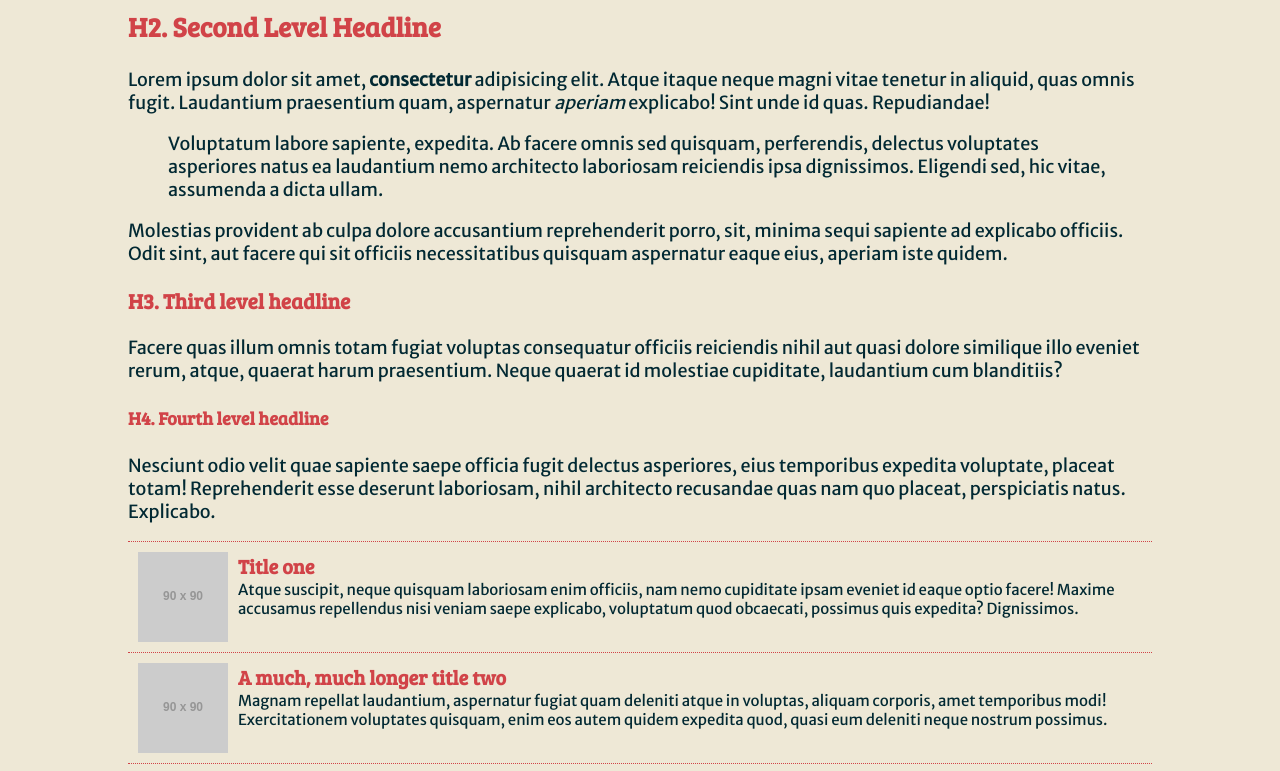
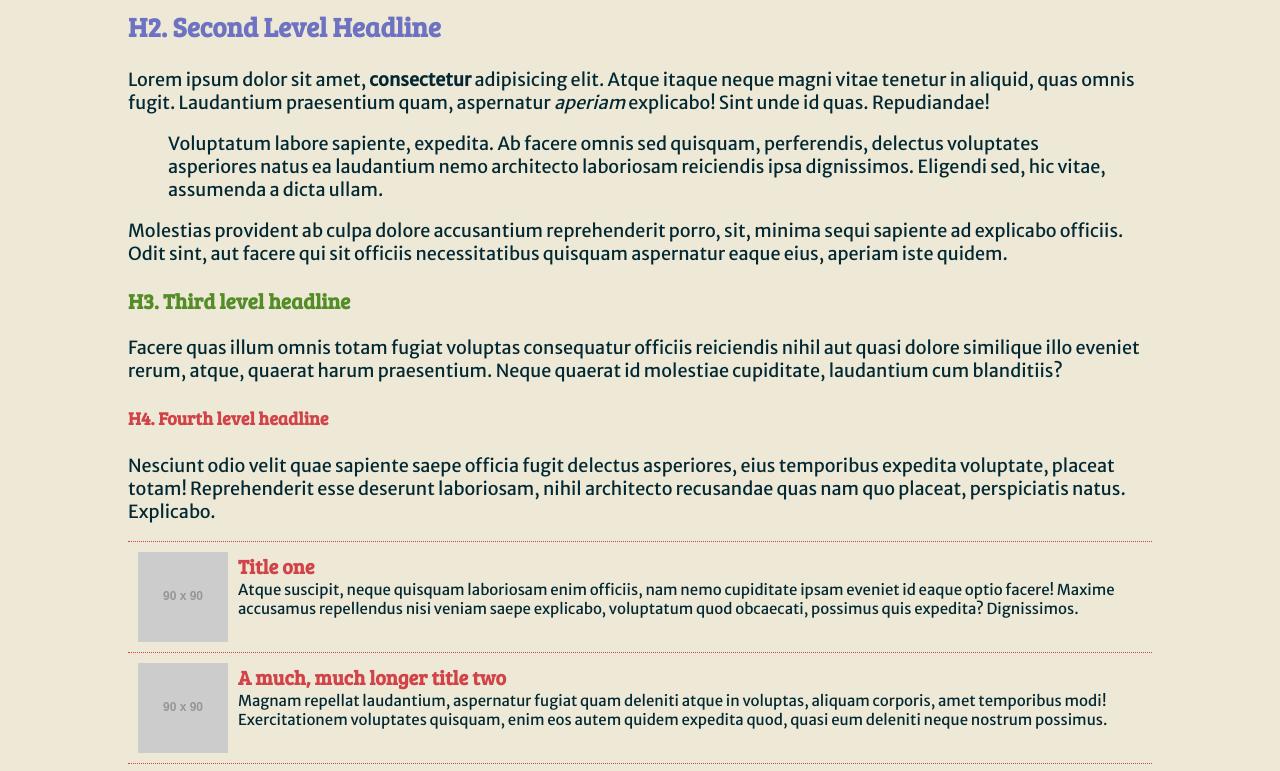
Before and after one commit to Luchnik/sassEssentials, a website: page builds/sassEssentials/index.html in a window 1280 px wide. Shown: the part 752-1523 px from the top of the page. Drawn offline with nearby package versions, Linux system fonts and the light colour scheme; files that its build step writes are made by us from their sources; placeholder pictures from the web are drawn by us.

Commit message:
Added different color headlines with loop

```diff
--- a/process/sass/_base.scss
+++ b/process/sass/_base.scss
@@ -16,7 +16,16 @@ body {
   margin: 0 auto;
 }
 
+$color-headlines: $blue, $purple, $green,
+  $red, $orange, $yellow;
+
 h1,h2,h3,h4,h5,h6 {
 	font-family: $font-highlight;
 	color: $color-headlines;
 }
+
+@for $item from 1 through length($color-headlines) {
+  h#{$item} {
+    color: nth($color-headlines, $item);
+  }
+}
```
